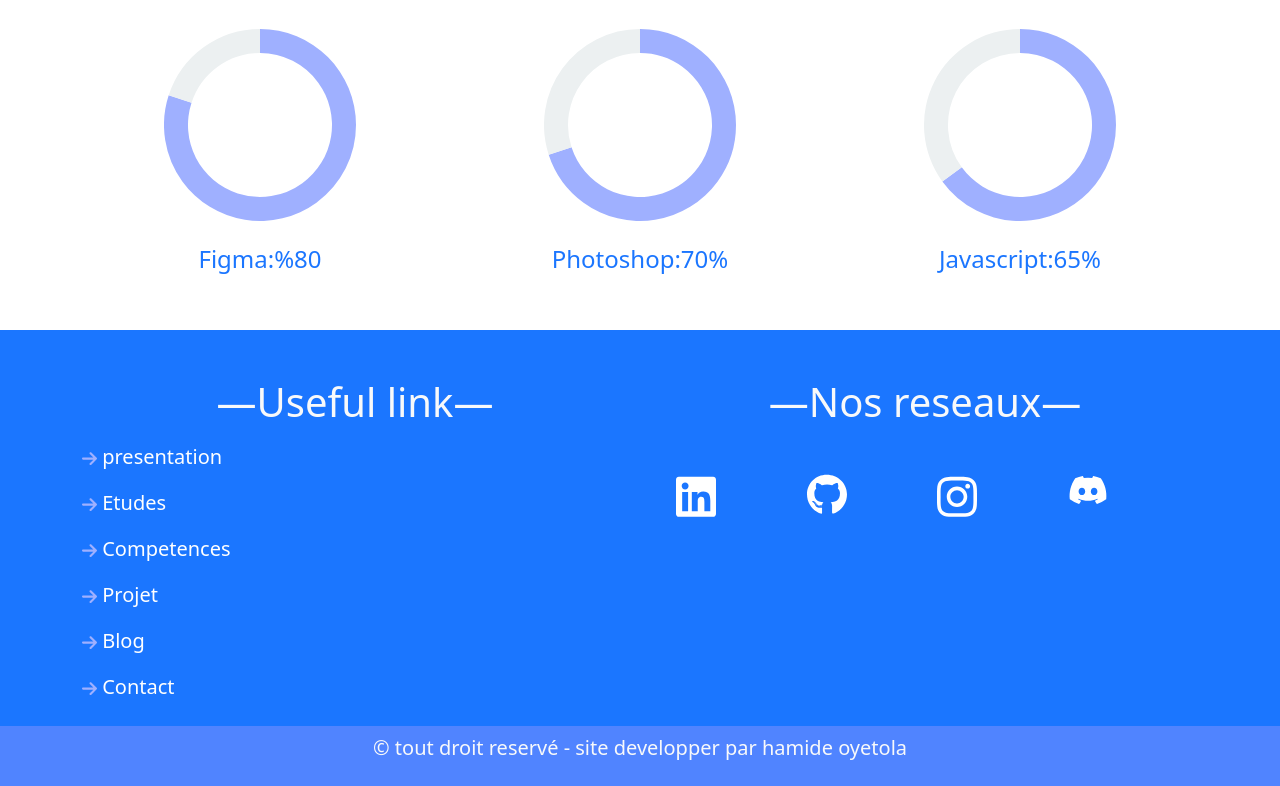
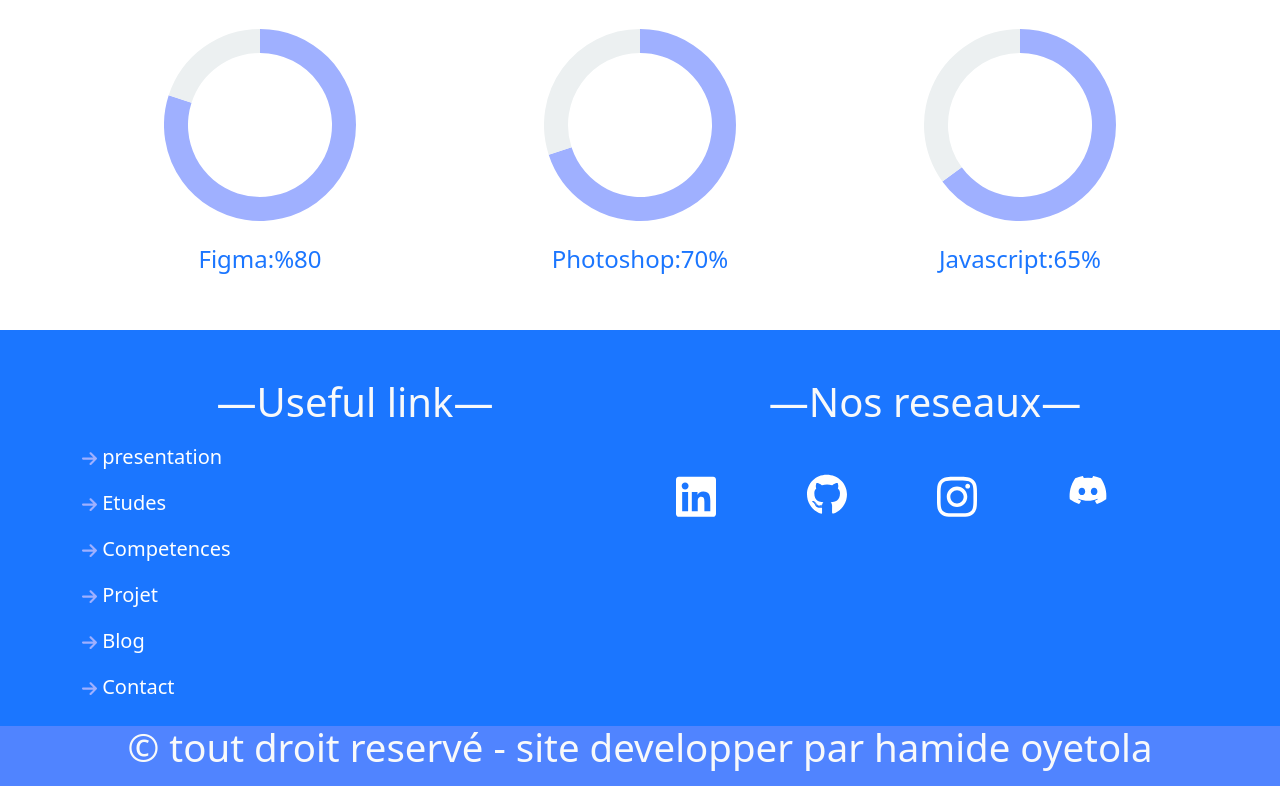
Before and after one commit to hamide-dev/my_portfolio, a plain HTML site: page competences.html in a window 1280 px wide. Shown: the part 506-1292 px from the top of the page. Drawn offline with nearby package versions, Linux system fonts and the light colour scheme.

Commit message:
mise à jour

```diff
--- a/competences.html
+++ b/competences.html
@@ -298,7 +298,7 @@
         </div>
       </div>
       <div class="container-fluid copyright d-flex justify-content-center">
-        <p class="text-center text-light fs-5 author animate-3">
+        <p class="text-center text-light fs-5 author animate-3" style="font-size: 3vw !important;">
           &COPY; tout droit reservé - site developper par hamide oyetola
         </p>
       </div>
```
